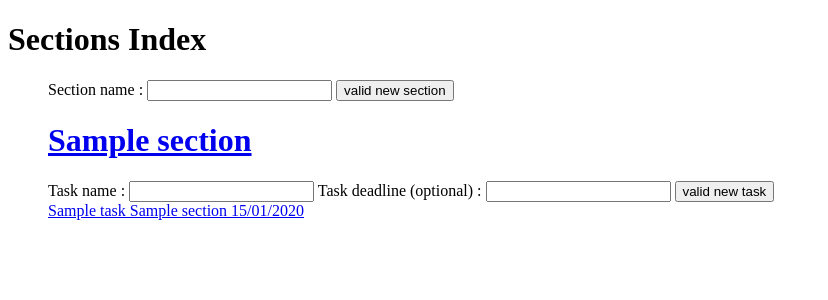
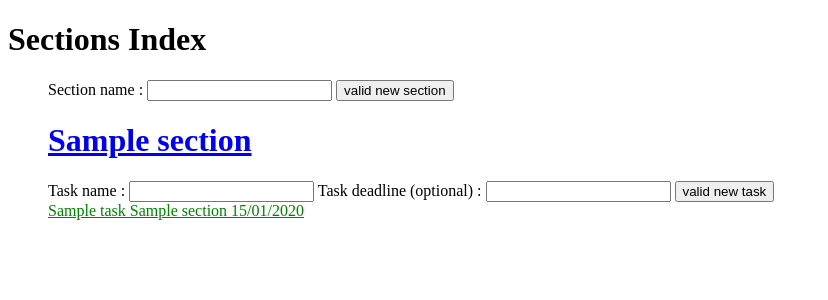
Before and after one commit to YohanRameau/todo, a Django app: page / in a window 1280 px wide. Shown: the top 300 px of the page, without its empty margins (0-828 px from the left). Run offline with Django 3.2, Linux system fonts and the light colour scheme; tables that the repository leaves empty hold one stand-in row (values such as "Sample post").

Commit message:
add static repertory

```diff
--- /dev/null
+++ b/task/static/task/style.css
@@ -0,0 +1,3 @@
+li a {
+    color: green;
+}
--- a/task/templates/task/index.html
+++ b/task/templates/task/index.html
@@ -4,6 +4,8 @@
     <meta charset="UTF-8" />
     <meta name="viewport" content="width=device-width, initial-scale=1.0" />
     <title>Todo App</title>
+  {% load static %}
+  <link rel="stylesheet" type="text/css" href="{% static 'task/style.css' %}">
   </head>
   <body>
     <h1>Sections Index</h1>
```
